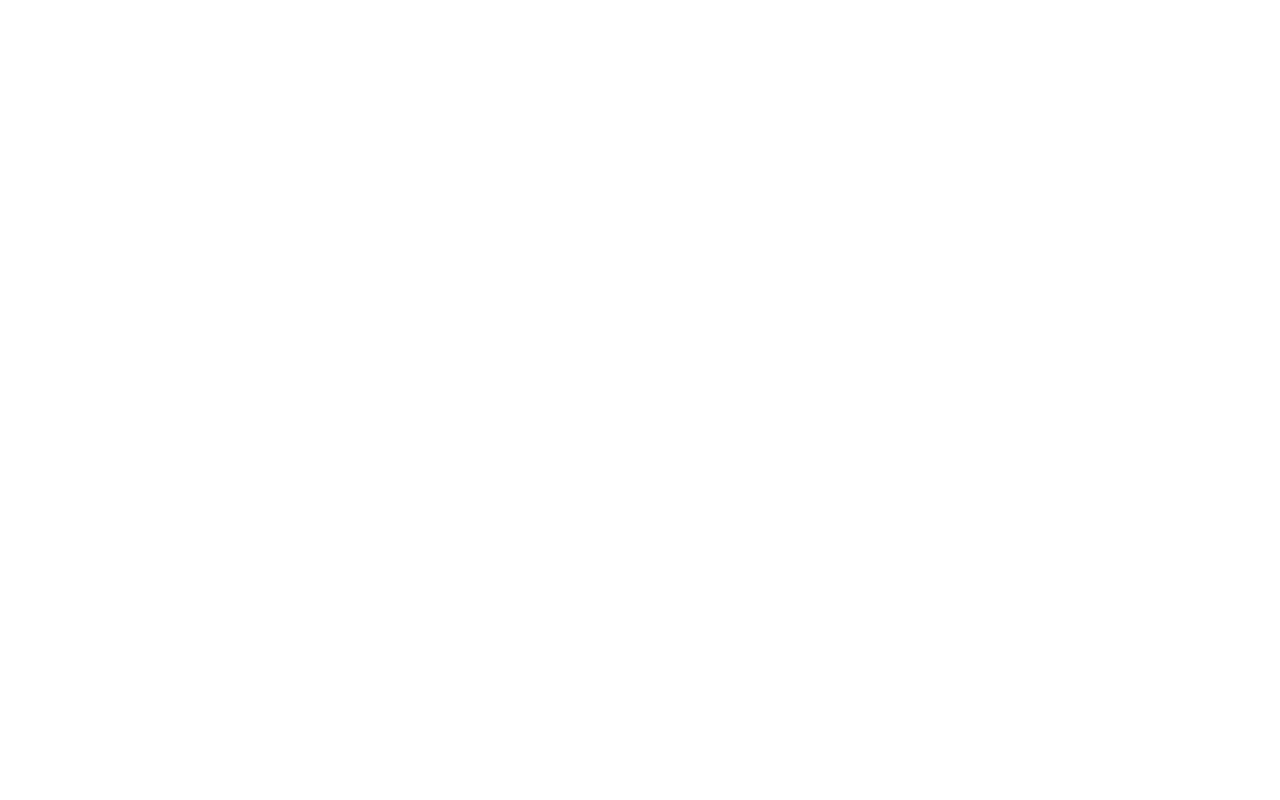
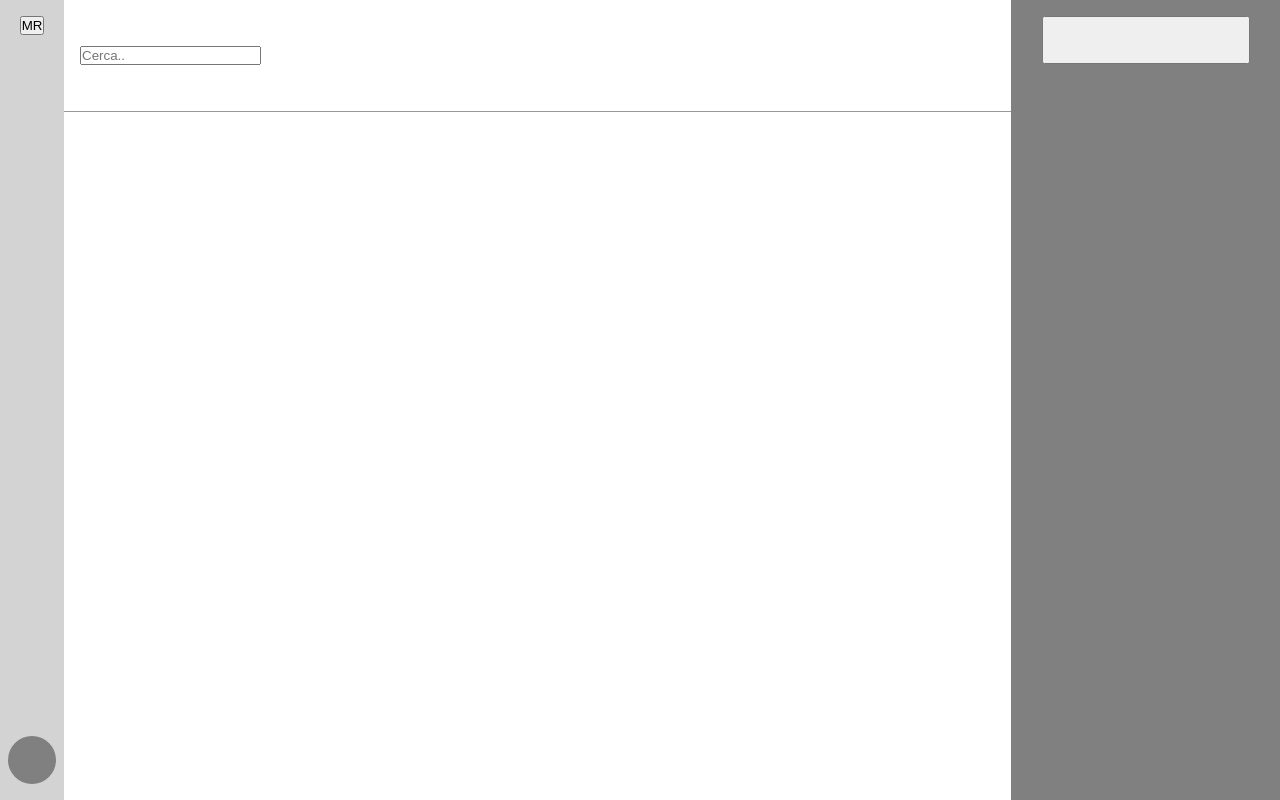
Before and after one commit to Ovua/test-sbarramento, a plain HTML site: page index.html in a window 1280 px wide. Drawn offline with Linux system fonts and the light colour scheme.

Commit message:
Sbarramento Ivan Puddighinu

```diff
--- a/index.html
+++ b/index.html
@@ -8,6 +8,29 @@
     <link rel='stylesheet' type='text/css' media='screen' href='style.css'>
 </head>
 <body>
+    <div class="container">
 
+        <aside>
+            <button>MR</button>
+            <div class="logo"></div>
+        </aside>
+
+        <main>
+            <header>
+                <input type="search" placeholder="Cerca..">
+            </header>
+
+            <div class="circle"></div>
+        </main>
+
+        <section>
+            <button></button>
+        </section>
+
+
+
+
+
+    </div>
 </body>
 </html>
--- a/style.css
+++ b/style.css
@@ -0,0 +1,91 @@
+* {
+    margin: 0;
+    padding: 0;
+    box-sizing: border-box;
+}
+
+.container {
+    display: flex;
+    height: 100vh;
+}
+
+aside {
+    flex: 1;
+    max-width: 4rem;
+    display: flex;
+    flex-flow: column;
+    align-items: center;
+    justify-content: space-between;
+    padding: 1rem;
+    background-color: lightgrey ;
+}
+
+.logo {
+    height: 3rem;
+    width: 3rem;
+    border-radius: 3rem;
+    background-color: grey;
+
+}
+
+main {
+    flex: 4;
+}
+
+header {
+    display: flex;
+    height: 7rem;
+    align-items: center;
+    border-bottom: 1px solid rgb(153, 153, 153);
+    padding: 1rem;
+}
+
+section {
+    flex: 1;
+    display: flex;
+    flex-flow: column;
+    align-items: center;
+    padding: 1rem;
+    background-color: grey;
+}
+
+section button {
+    height: 3rem;
+    width: 13rem;
+}
+
+.circle {
+    display: none;
+    height: 3rem;
+    width: 3rem;
+    border-radius: 3rem;
+    background-color: grey;
+    position: absolute;
+    right: .5rem;
+    bottom: .5rem;
+}
+
+@media screen and (max-width:768px) {
+
+ section , .logo {
+     display: none;
+ }
+
+ .container {
+     flex-flow: column;
+ }
+
+ aside {
+     flex-flow: row;
+     max-width: 100%;
+     max-height: 4rem;
+ }
+
+ header {
+     border-bottom: none;
+ }
+
+ .circle {
+     display: block;
+ }
+}
```
